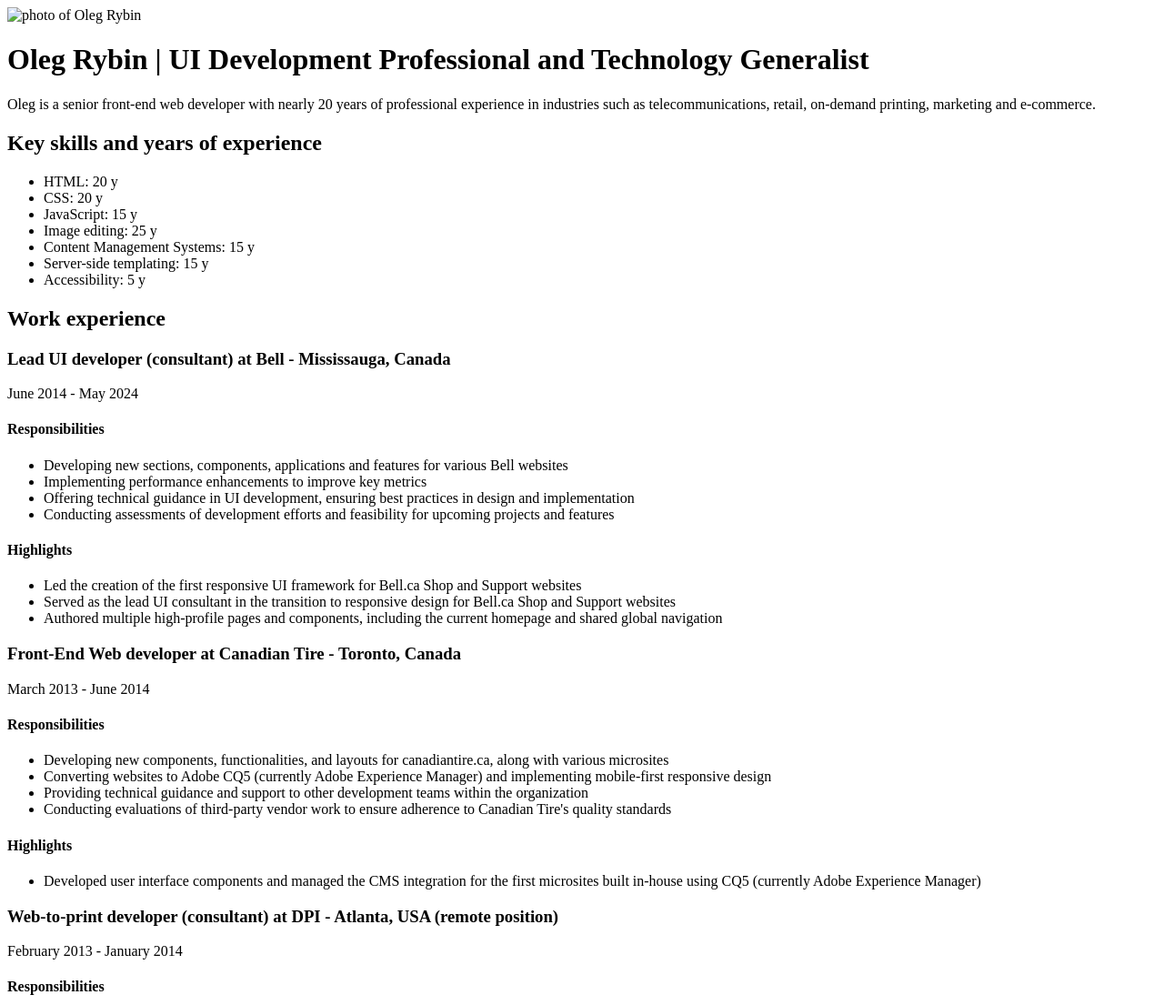
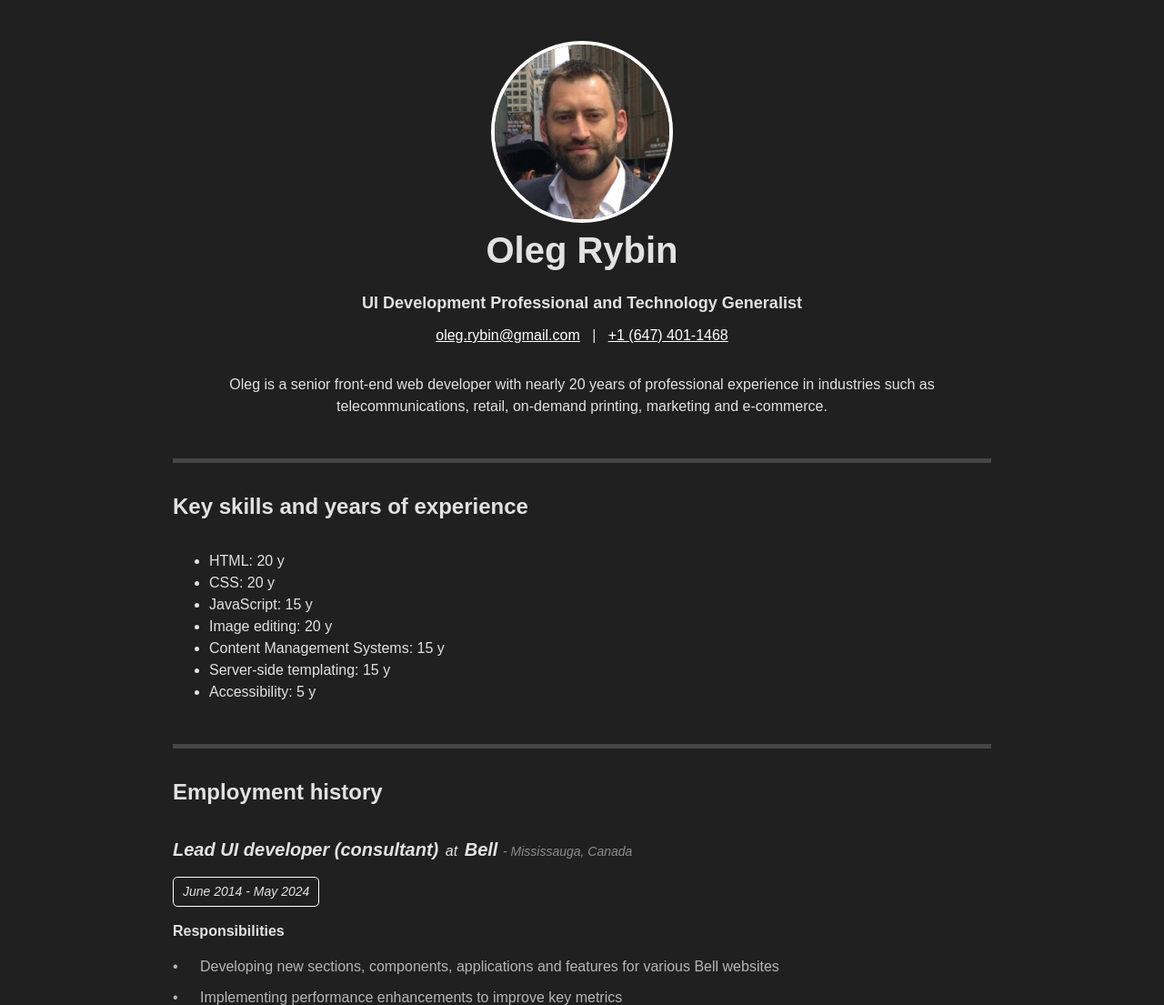
Before and after one commit to olegr1/oleg-rybin-site, an Eleventy site: page src/index.html in a window 1280 px wide. Shown: the top 1105 px of the page at 91% size. Built offline with nearby package versions, Linux system fonts and the light colour scheme; Eleventy itself is replaced by a stand-in of ours; files that its build step writes are made by us from their sources.

Commit message:
Adding most of the formatting to the resume

```diff
--- a/src/_data/resume.json
+++ b/src/_data/resume.json
@@ -8,7 +8,7 @@
             {"name": "HTML", "percentage": "100", "years": "20" },
             {"name": "CSS", "percentage": "100", "years": "20" },
             {"name": "JavaScript", "percentage": "100", "years": "15" },
-            {"name": "Image editing", "percentage": "100", "years": "25" },
+            {"name": "Image editing", "percentage": "100", "years": "20" },
             {"name": "Content Management Systems", "percentage": "100", "years": "15" },
             {"name": "Server-side templating", "percentage": "100", "years": "15" },
             {"name": "Accessibility", "percentage": "100", "years": "5" }
@@ -151,8 +151,8 @@
                 "technologies": "HTML, CSS, Photoshop, 3DS MAX"
             },
             {
-                "companyName": "Graphic Designer",
-                "role": "Dmax",
+                "companyName": "Dmax",
+                "role": "Graphic Designer",
                 "duration": {
                     "startDate": "2002-01",
                     "endDate": "2003-01"
--- a/src/_includes/layouts/base.html
+++ b/src/_includes/layouts/base.html
@@ -6,6 +6,8 @@
   <meta name="viewport" content="width=device-width, initial-scale=1.0">
   <meta name="description" content="{{resume.contents.intro}}" />
   <link rel="icon" href="favicon.ico" type="image/x-icon" />
+  <link rel="stylesheet" href="/assets/css/main.css">
+
 </head>
 <body>
   {{ content | safe }}
--- /dev/null
+++ b/src/assets/css/main.css
@@ -0,0 +1,282 @@
+@import url(reset.css);
+
+body {
+    background-color: #202020;
+    color: #e2e2e2;
+    font-family: sans-serif;
+}
+
+.or-nobr{
+    white-space: nowrap;
+}
+
+.or-list {
+    margin: 0 0 15px 0;
+    padding: 0;
+    list-style-type: none;
+}
+
+.or-list > li {
+    margin:0 30px 10px;
+    padding: 0;
+    position: relative;
+    color: #b6b6b6;
+}
+
+.or-list > li::before {
+    content: "•";
+    display: block;
+    position: absolute;
+    left: -30px;
+    top: 0;
+}
+
+.container {
+    padding: 0 15px;
+    width: 100%;
+}
+
+.or-main-title {
+    font-size: 16px;
+}
+
+.or-header {
+    padding: 15px 0 30px 0;
+}
+
+.or-intro {
+    padding: 30px 0 0;
+    text-align: center;
+}
+
+.or-header-photo-wrap {
+    width: 100px;
+    height: 100px;
+    border: 4px solid #FFF;
+    border-radius: 50%;
+    overflow: hidden;
+    position: relative;
+    margin-bottom: 30px;
+    margin: 0 auto;
+}
+
+.or-header-photo {
+    position: relative;
+    top: 50%;
+    left: 50%;
+    transform: translate(-50%, -50%);
+}
+
+.or-contacts {
+    margin-top: 10px;
+    text-align: center;
+}
+
+.or-contacts-delimeter {
+    display: none;
+}
+
+.or-contacts-email,
+.or-contacts-phone{
+    display: block;
+}
+
+.or-contacts-email span,
+.or-contacts-phone span{
+    display: none;
+}
+
+.or-header-title-main {
+    font-size: 30px;
+    display: block;
+}
+
+.or-header-title {
+    text-align: center;
+}
+
+.or-header-title-subtitle {
+    font-size: 18px;
+    display: block;
+    margin-top: 15px;
+}
+
+.or-section {
+    margin-bottom: 30px;
+}
+
+.or-section-header {
+    font-size: 24px;
+    margin-bottom: 30px;
+    padding-top: 30px;
+    border-top: 5px solid #464646;
+}
+
+.or-section-subheader {
+    font-size: 20px;
+    font-weight: bold;
+    margin-bottom: 15px;
+    font-style: italic;
+}
+
+.or-section-subheader-extra {
+    font-size: 14px;
+    color: #8c8c8c;
+    font-weight: normal;
+}
+
+.or-section-subheader-small-text {
+    font-size: 16px;
+    margin: 0 2px;
+    font-weight: normal;
+}
+
+.or-section-heading-small {
+    font-size: 16px;
+    font-weight: bold;
+    margin-bottom: 15px;
+}
+
+.or-section-duration {
+    font-size: 14px;
+    font-style: italic;
+    margin-bottom: 15px;
+    border: 1px solid #fff;
+    display: inline-block;
+    padding: 5px 10px;
+    border-radius: 5px;
+}
+
+.or-subsecton {
+    margin-bottom: 25px;
+    padding-bottom: 15px;
+    border-bottom: 1px solid #3b3b3b;
+}
+
+.or-subsecton:last-of-type {
+    border-bottom: none;
+}
+
+.or-skill-list {
+    margin-bottom: 30px;
+}
+
+@media (min-width: 640px){
+
+    .container {
+        padding: 0 30px;
+        width: 100%;
+    }
+}
+
+@media (min-width: 992px){
+
+    .container {
+        max-width: 960px;
+        margin-left: auto;
+        margin-right: auto;
+    }
+
+    .or-header {
+        padding: 45px 0;
+    }
+
+
+    .or-subsecton {
+        margin-bottom: 45px;
+    }
+
+    .or-header-photo-wrap {
+        width: 200px;
+        height: 200px;
+    }
+
+    .or-header-title-main {
+        font-size: 40px;
+    }
+
+    .or-contacts-email,
+    .or-contacts-phone{
+        display: inline;
+        color: #fff;
+    }
+
+    .or-contacts-delimeter {
+        display: inline;
+    }
+
+    .or-section {
+        margin-bottom: 45px;
+    }
+
+}
+
+
+@media print {
+
+    * {
+        color: #000;
+    }
+
+    .or-header-photo-wrap {
+        display:none;
+    }
+
+    .or-header-title-main {
+        font-size: 25px;
+    }
+
+    .or-header-title-subtitle {
+        font-size: 16px;
+    }
+
+    .or-intro {
+        font-size: 12px;
+        padding-top: 15px;
+    }
+
+    .or-contacts-email,
+    .or-contacts-delimeter,
+    .or-contacts-phone {
+        display: inline;
+        text-decoration: none;
+    }
+
+    .or-section-header {
+        font-size: 18px;
+        margin-bottom: 15px;
+        padding-top: 15px;
+        border-top: 1px solid #e1e1e1;
+    }
+
+    .or-list > li {
+       margin-bottom: 1px!important;
+       font-size: 13px;
+       color: #111;
+    }
+
+    .or-section-subheader {
+        font-size: 16px;
+        margin-bottom: 10px;
+    }
+
+    .or-section-duration {
+        font-size: 12px;
+        font-style: italic;
+        margin-bottom: 10px;
+        border: 1px solid #e1e1e1;
+        display: inline-block;
+        padding: 3px 5px;
+        border-radius: 3px;
+    }
+
+    .or-section-heading-small {
+        font-size: 14px;
+    }
+
+    .or-subsecton {
+        margin-bottom: 15px;
+        padding-bottom: 10px;
+        border-bottom: 1px solid #e1e1e1;
+    }
+}
--- /dev/null
+++ b/src/assets/css/reset.css
@@ -0,0 +1,22 @@
+*, *::before, *::after {
+    box-sizing: border-box;
+    font-family: sans-serif;
+  }
+
+  * {
+    margin: 0;
+  }
+
+  body {
+    line-height: 1.5;
+    -webkit-font-smoothing: antialiased;
+  }
+
+  img, picture, video, canvas, svg {
+    display: block;
+    max-width: 100%;
+  }
+
+  input, button, textarea, select {
+    font: inherit;
+  }
--- a/src/index.html
+++ b/src/index.html
@@ -2,32 +2,56 @@
 layout: layouts/base.html
 ---
 
-<header>
-    <img src="{{resume.contents.photo}}" alt="photo of Oleg Rybin">
-    <h1>{{resume.contents.name}} | {{resume.contents.role}}</h1>
-    <p>{{resume.contents.intro}}</p>
+<header class="or-header">
+    <div class="container">
+        <div class="or-header-content">
+            <div class="or-header-photo-wrap">
+                <img class="or-header-photo" src="/assets/images/{{resume.contents.photo}}" alt="photo of Oleg Rybin">
+            </div>
+            <h1 class="or-header-title">
+                <span class="or-header-title-main">{{resume.contents.name}}</span>
+                <span class="or-header-title-subtitle">{{resume.contents.role}}</span>
+            </h1>
+
+            <p class="or-contacts">
+                <a class="or-contacts-email or-nobr" href="mailto:&#x6F;&#x6C;&#x65;&#x67;&period;&#x72;&#x79;&#x62;&#x69;&#x6E;&commat;&#x67;&#x6D;&#x69;&#x6C;&period;&#x63;&#x6F;&#x6D;">oleg.rybin@gmail<span>.gmail</span>.com</a>
+                <span  class="or-contacts-delimeter">&nbsp;&nbsp;|&nbsp;&nbsp;</span>
+                <a href="tel:+16474011468" class="or-contacts-phone or-nobr">+1 (647) 401<span>401</span>-1468</a>
+            </p>
+            <p class="or-intro">
+                {{resume.contents.intro}}
+            </p>
+        </div>
+    </div>
 </header>
 
 <main>
-    <h2>Key skills and years of experience</h2>
 
-    <ul>
+    <section class="or-section">
+        <div class="container">
+            <h2 class="or-section-header">Key skills and years of experience</h2>
+            <ul class="or-skill-list">
                 {% for skill in resume.contents.skills %}
                 <li>{{ skill.name }}: {{ skill.years }} y</li>
                 {% endfor %}
             </ul>
+        </div>
+
+    </section>
 
     <section>
-    <h2>Work experience</h2>
+        <div class="container">
+            <h2 class="or-section-header">Employment history</h2>
 
             {% for item in resume.contents.workExperience %}
 
-    <article>
-        <h3>{{ item.role }} at {{ item.companyName }} - {{ item.location.city }}, {{ item.location.country }}</h3>
-        <p>{{ item.duration.startDate | formatMonthYear}} - {{ item.duration.endDate | formatMonthYear }}</p>
+            <article class="or-subsecton">
+                <h3 class="or-section-subheader">{{ item.role }} <span class="or-section-subheader-small-text">at</span> {{ item.companyName }} <span class="or-section-subheader-extra"> - {{ item.location.city }}, {{ item.location.country }}</span></h3>
 
-        <h4>Responsibilities</h4>
-        <ul>
+                <p class="or-section-duration">{{ item.duration.startDate | formatMonthYear}} - {{ item.duration.endDate | formatMonthYear }}</p>
+
+                <h4 class="or-section-heading-small">Responsibilities</h4>
+                <ul class="or-list">
                     {% for responsibility in item.responsibilities %}
                     <li>
                         {{responsibility}}
@@ -37,8 +61,8 @@
 
 
                 {% if item.highlights | length %}
-        <h4>Highlights</h4>
-        <ul>
+                    <h4 class="or-section-heading-small">Highlights</h4>
+                    <ul class="or-list">
                         {% for highlight in item.highlights %}
                         <li>
                             {{highlight}}
@@ -46,9 +70,15 @@
                         {% endfor %}
                     </ul>
                 {% endif %}
-    <article>
+
+                </article>
+
 
             {% endfor %}
+        </div>
+
 
     </section>
+
+
 </main>
```
Also changed, not shown: .eleventy.js, src/assets/images/oleg_rybin.jpg (added). Lines whose indentation alone changed are shown as unchanged.
